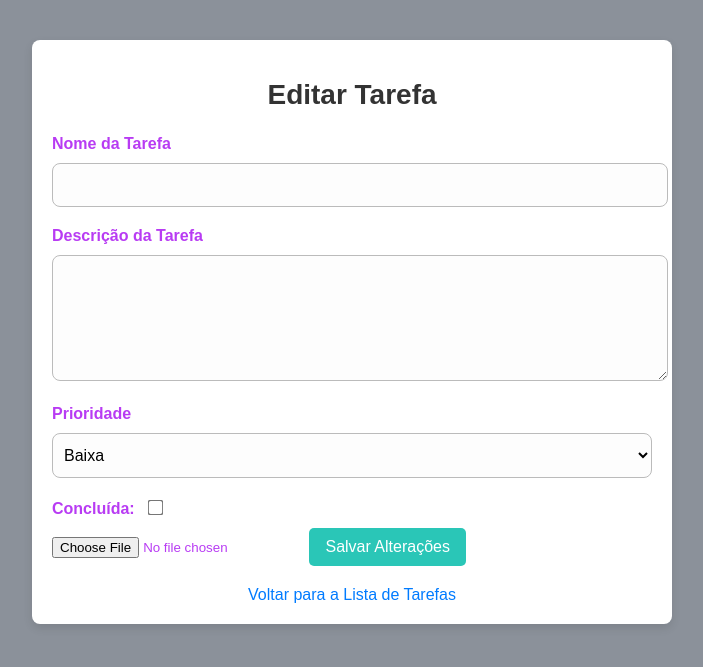
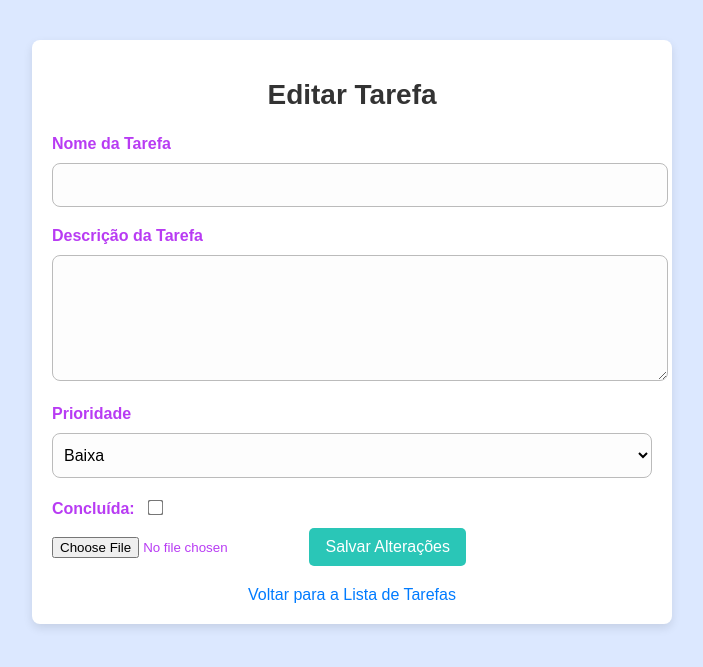
Before and after one commit to avmoonlight/to_do, a Flask app: page /editar/1 in a window 1280 px wide. Shown: the top 667 px of the page, without its empty margins (288-991 px from the left). Run offline with Flask 3, Linux system fonts and the light colour scheme; data that the repository does not hold is empty.

Commit message:
arrumando botões cores e alinhamento

```diff
--- a/static/styles/editar.css
+++ b/static/styles/editar.css
@@ -94,6 +94,6 @@ body {
     }
 
     .corp {
-       background-color: rgba(55, 65, 81, 0.578);
+       background-color: #dce8ff;
        color: rgba(163, 0, 239, 0.767);
     }
--- a/static/styles/tarefas.css
+++ b/static/styles/tarefas.css
@@ -109,6 +109,7 @@ body {
     text-decoration: none;
     padding: 10px;
     border-radius: 3px;
+
 }
 
 .link-deletar {
```
